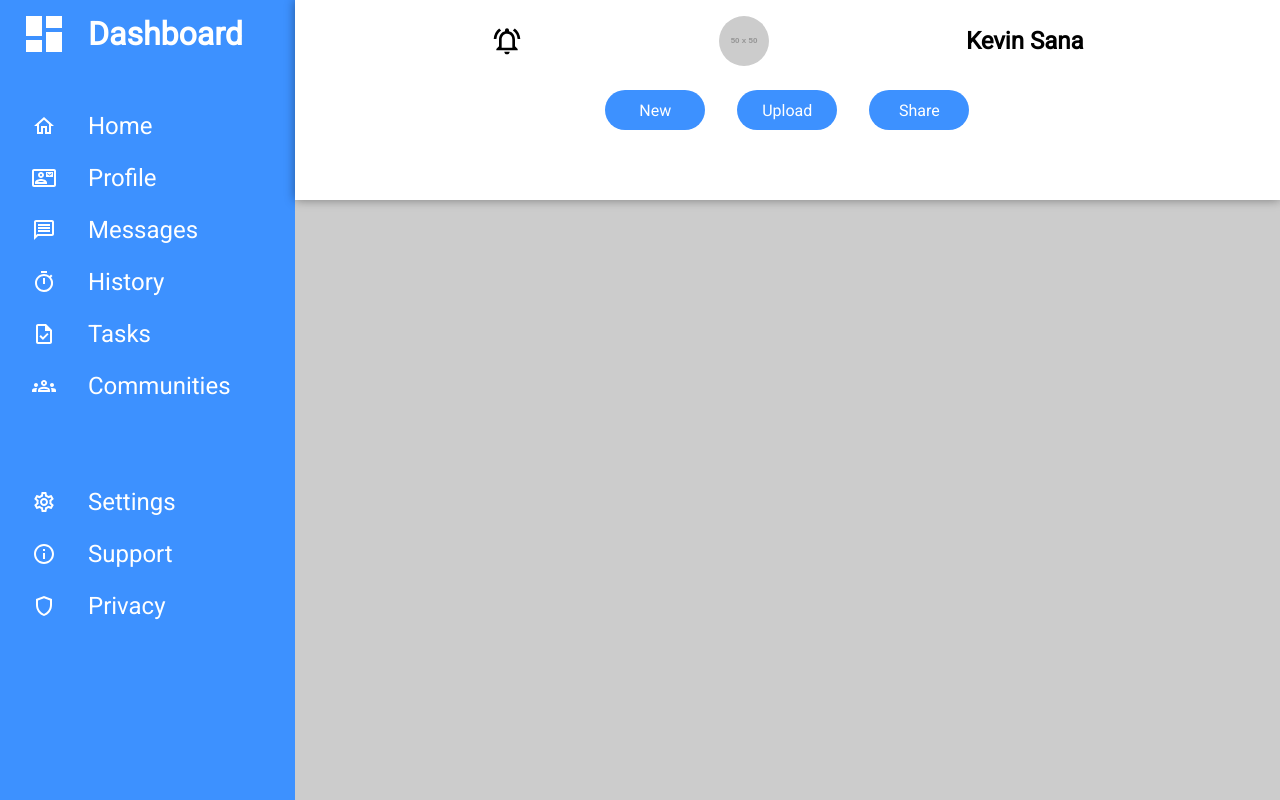
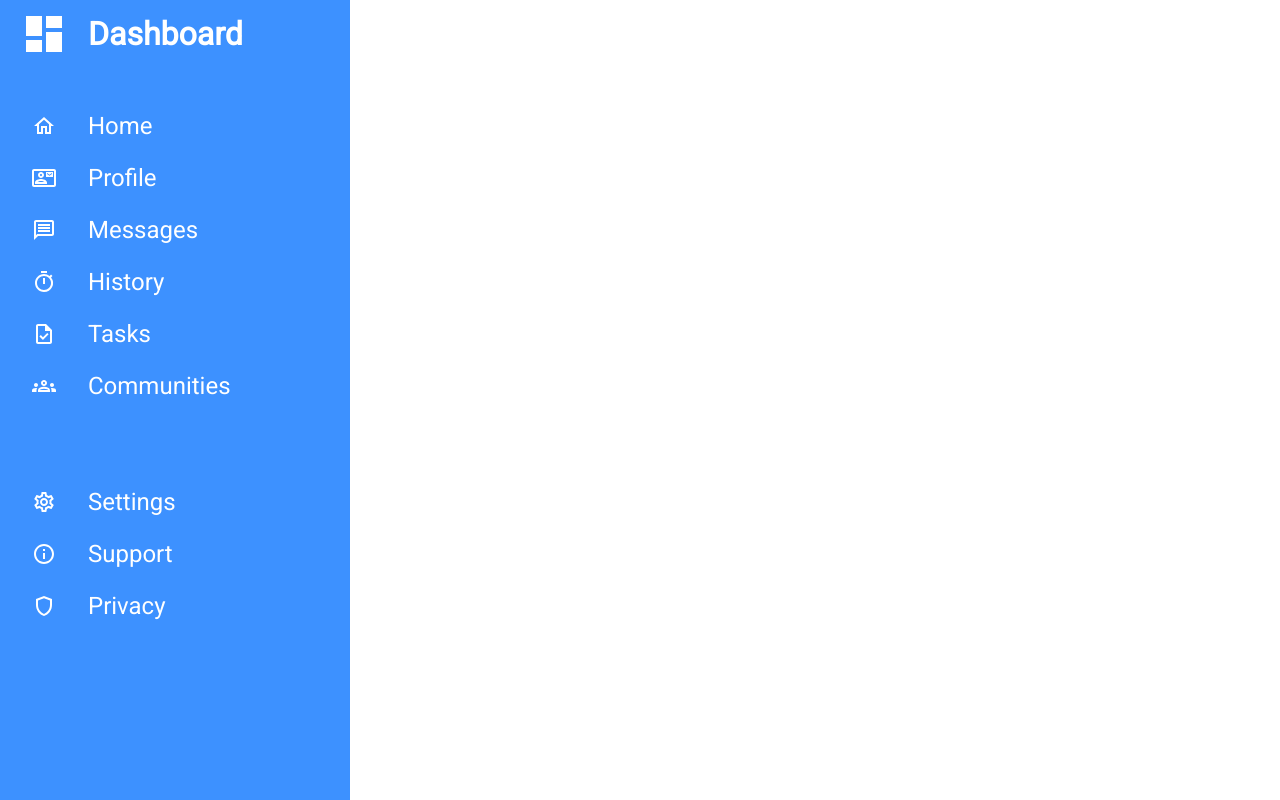
Before and after one commit to krownlesskev/project-admin-dashboard, a React (Create React App) app: page / in a window 1280 px wide. Shown: the top 800 px of the page. Built offline with nearby package versions, Linux system fonts and the light colour scheme.

Commit message:
reworking components

```diff
--- a/src/App.js
+++ b/src/App.js
@@ -1,12 +1,10 @@
 import './app.styles.scss';
-import Content from './components/content/Content';
 import Drawer from './components/drawer/Drawer';
 
 function App() {
   return (
     <div className='app-container'>
       <Drawer />
-      <Content />
     </div>
   );
 }
--- a/src/app.styles.scss
+++ b/src/app.styles.scss
@@ -7,6 +7,6 @@
 
 .app-container  {
     width: 100vw;
-    height: 100vh;
+    height:100vh;
     display: flex;
 }
--- a/src/components/content/Content.jsx
+++ /dev/null
@@ -1,15 +0,0 @@
-import React from 'react';
-import './Content.styles.scss';
-import Header from './header/Header';
-import Main from './main/Main';
-
-const Content = () => {
-  return (
-    <div className='content-container'>
-      <Header />
-      <Main />
-    </div>
-  );
-};
-
-export default Content;
--- a/src/components/content/Content.styles.scss
+++ /dev/null
@@ -1,4 +0,0 @@
-.content-container {
-    width: 100%;
-    height: 100%;
-}
--- a/src/components/content/header/Header.jsx
+++ /dev/null
@@ -1,40 +0,0 @@
-import React from 'react';
-import './Header.styles.scss';
-import {
-    MdSearch,
-    MdOutlineNotificationsActive,
-} from 'react-icons/md';
-
-const Header = () => {
-    return (
-        <div className='header-container'>
-            <div className='header-top'>
-                <div className='header-top-left'>
-                    <MdSearch size='2em' />
-                    <input type="text" />
-                </div>
-                <div className='header-top-right'>
-                    <MdOutlineNotificationsActive size='2em' />
-                    <img src="https://via.placeholder.com/50" alt='placeholder' />
-                    <span>Kevin Sana</span>
-                </div>
-            </div>
-            <div className='header-bottom'>
-                <div className='header-bottom-left'>
-                    <img src="https://via.placeholder.com/75" alt='placeholder' />
-                    <div className='header-bottom-left-text'>
-                        <span className='sub-text'>Hi there,</span>
-                        <span className='main-text'>Kevin Sana (@kevin)</span>
-                    </div>
-                </div>
-                <div className='header-bottom-right'>
-                    <button>New</button>
-                    <button>Upload</button>
-                    <button>Share</button>
-                </div>
-            </div>
-        </div>
-    );
-};
-
-export default Header;
--- a/src/components/content/header/Header.styles.scss
+++ /dev/null
@@ -1,167 +0,0 @@
-.header-container {
-    width: 100%;
-    height: 200px;
-    display: flex;
-    flex-direction: column;
-    box-shadow: 0px 0px 10px rgba($color: #000000, $alpha: 0.4);
-}
-
-.header-top {
-    width: 100%;
-    display: flex;
-
-    input {
-        width: 700px;
-        height: 32px;
-        border-radius: 50px;
-    }
-
-    .header-top-left {
-        flex: 1;
-        display: flex;
-        margin: 2rem 2rem;
-        input {
-            margin: 0 1rem;
-            background-color: rgba($color: #000000, $alpha: 0.1);
-            border: none;
-        }
-
-        input:hover {
-            background-color: rgba($color: #000000, $alpha: 0.2);
-        }
-    }
-
-    .header-top-right {
-        width: 300px;
-        margin: 1rem 7rem;
-        display: flex;
-        justify-content: space-evenly;
-        align-items: center;
-
-        img {
-            border-radius: 100px;
-        }
-
-        span {
-            font-size: 24px;
-            font-weight: 800;
-        }
-    }
-}
-
-.header-bottom {
-    display: flex;
-    justify-content: space-between;
-    width: 100%;
-
-    .header-bottom-left{
-        display: flex;
-        margin: 1rem 3rem;
-
-        img {
-            border-radius: 100px;
-        }
-    }
-
-    .header-bottom-left-text {
-        margin: 0 2rem;
-        display: flex;
-        flex-direction: column;
-        justify-content: center;
-
-        span {
-            margin: 5px 0;
-        }
-
-        .sub-text {
-            font-size: 14px;
-            font-weight: 800;
-        }
-
-        .main-text {
-            font-size: 24px;
-            font-weight: 800;
-        }
-    }
-
-    .header-bottom-right {
-        margin: 0 5rem;
-        display: flex;
-        justify-content: center;
-        align-items: center;
-
-        button {
-            margin: 0 1rem;
-            background-color: rgba($color: #3d91ff, $alpha: 1.0);
-            height: 40px;
-            width: 100px;
-            border-radius: 50px;
-            border: none;
-            color: #ffffff;
-            font-size: 16px;
-        }
-
-        button:hover {
-            cursor: pointer;
-            border: 2px solid black;
-            color: #000000;
-        }
-    }
-}
-
-@media (max-width:1600px) {
-
-    .header-top{
-        .header-top-left {
-            display: none;
-        }
-    }
-}
-
-
-@media (max-width:1280px) {
-    .header-top {
-        .header-top-left {
-            display: none;
-        }
-
-        .header-top-right {
-            width: 100%;
-            margin: 1rem 0;
-        }
-    }
-
-    .header-bottom{
-        margin: 0.5rem 0;
-        justify-content: center;
-
-        .header-bottom-left {
-            display: none;
-        }
-
-        .header-bottom-right {
-            display: flex;
-        }
-    }
-
-}
-
-@media (max-width:800px) {
-    .header-container {
-        height: 150px;
-    }
-
-    .header-bottom {
-
-        .header-bottom-left {
-            display: none;
-        }
-
-        .header-bottom-right {
-
-            button {
-                margin: 0 4px;
-            }
-        }
-    }
-}
--- a/src/components/content/main/Main.jsx
+++ /dev/null
@@ -1,11 +0,0 @@
-import React from 'react';
-import './Main.styles.scss';
-
-const Main = () => {
-    return (
-        <div className='main-container'>
-        </div>
-    );
-};
-
-export default Main;
--- a/src/components/content/main/Main.styles.scss
+++ /dev/null
@@ -1,5 +0,0 @@
-.main-container {
-    height: 100%;
-    width: 100%;
-    background-color: rgba($color: #000000, $alpha: 0.2);
-}
```
